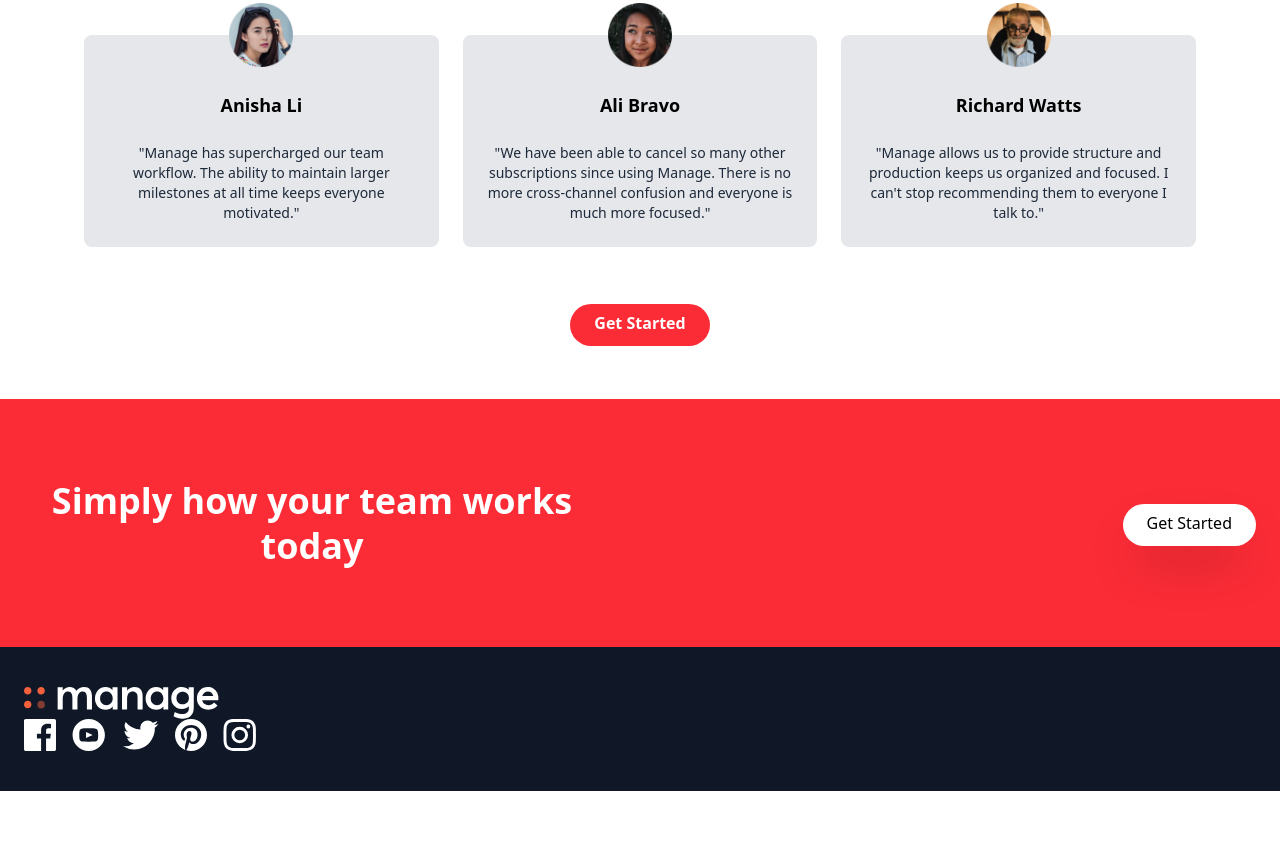
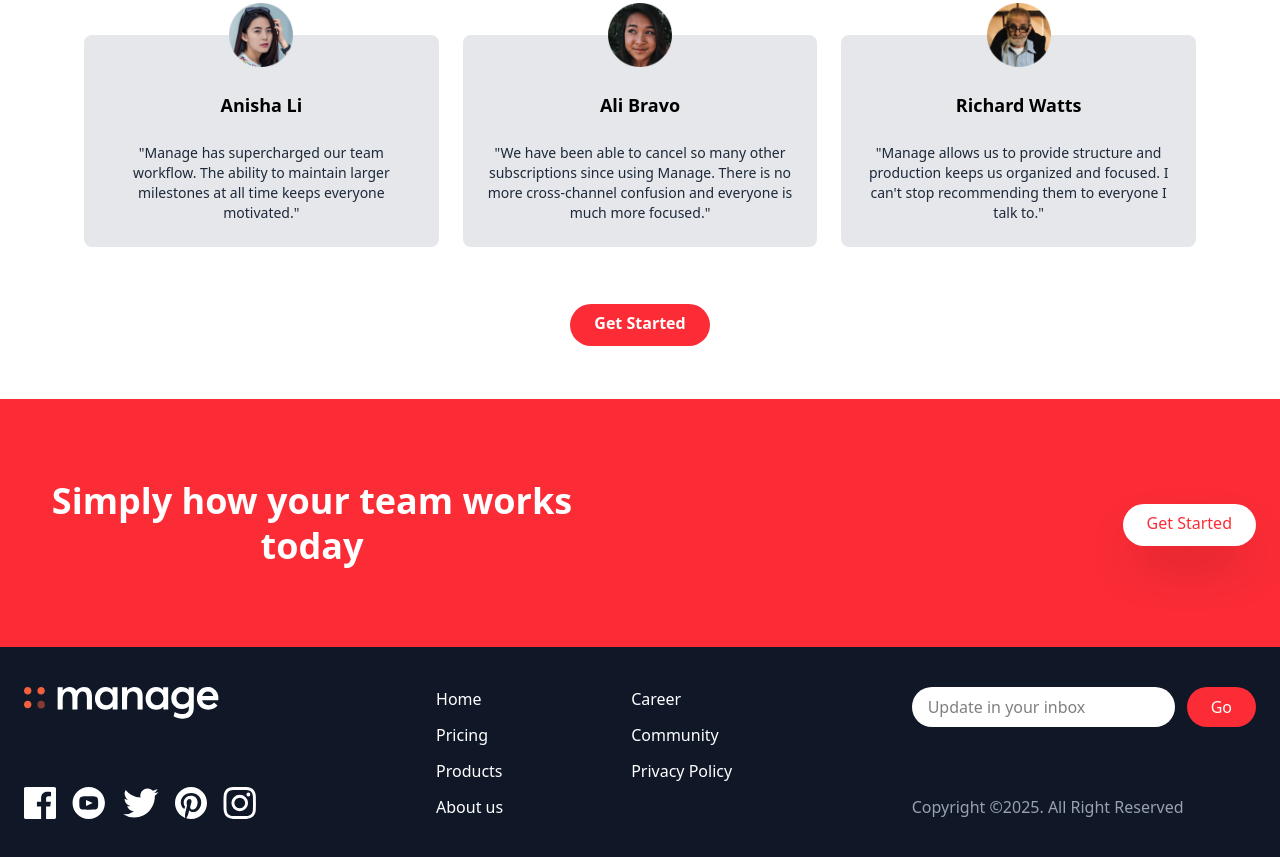
Before and after one commit to sumonaung23/Tailwind-CSS-Project-Practice, a website: page src/index.html in a window 1280 px wide. Shown: the part 1338-2195 px from the top of the page. Before the commit the page ends 2129 px from the top, so only its background shows below. Drawn offline with Linux system fonts and the light colour scheme.

Commit message:
Finished adding and stylying the rest of the container for footer section on desktop version

```diff
--- a/src/index.html
+++ b/src/index.html
@@ -224,7 +224,7 @@
             <!-- Flex Container -->
             <div class="container flex flex-col-reverse justify-between px-6 py-10 mx-auto space-y-8 md:flex-row md:space-y-0">
                 <!-- Logo and Social Links Container -->
-                <div class="flex flex-col-reverse items-center justify-between-space-y-12 md:flex-col md:space-y-0 md:items-start">
+                <div class="flex flex-col-reverse items-center justify-between space-y-12 md:flex-col md:space-y-0 md:items-start">
                     <!-- Logo -->
                     <div>
                         <img src="/img/logo-white.svg" class="h-8" alt="">
@@ -254,6 +254,34 @@
                         </a>
                     </div>
                 </div>
+
+                <!-- List Container -->
+                <div class="flex justify-around space-x-32">
+                    <div class="flex flex-col space-y-3 text-white">
+                        <a href="#" class="hover:text-red-500">Home</a>
+                        <a href="#" class="hover:text-red-500">Pricing</a>
+                        <a href="#" class="hover:text-red-500">Products</a>
+                        <a href="#" class="hover:text-red-500">About us</a>
+                    </div>
+                    <div class="flex flex-col space-y-3 text-white">
+                        <a href="#" class="hover:text-red-500">Career</a>
+                        <a href="#" class="hover:text-red-500">Community</a>
+                        <a href="#" class="hover:text-red-500">Privacy Policy</a>
+                    </div>
+                </div>
+
+                <!-- Input Container -->
+                <div class="flex flex-col justify-between">
+                    <form>
+                        <div class="flex space-x-3">
+                            <input type="text" class="flex-1 px-4 rounded-full focus:outline-none bg-white" placeholder="Update in your inbox" />
+                            <button class="px-6 py-2 text-white rounded-full bg-red-500 hover:bg-red-300 focus:outline-none">Go</button>
+                        </div>
+                    </form>
+                    <div class="hidden text-gray-400 md:block">
+                        Copyright &copy;2025. All Right Reserved
+                    </div>
+                </div>
             </div>
         </footer>
 </body>
```
Also changed, not shown: src/output.css.
